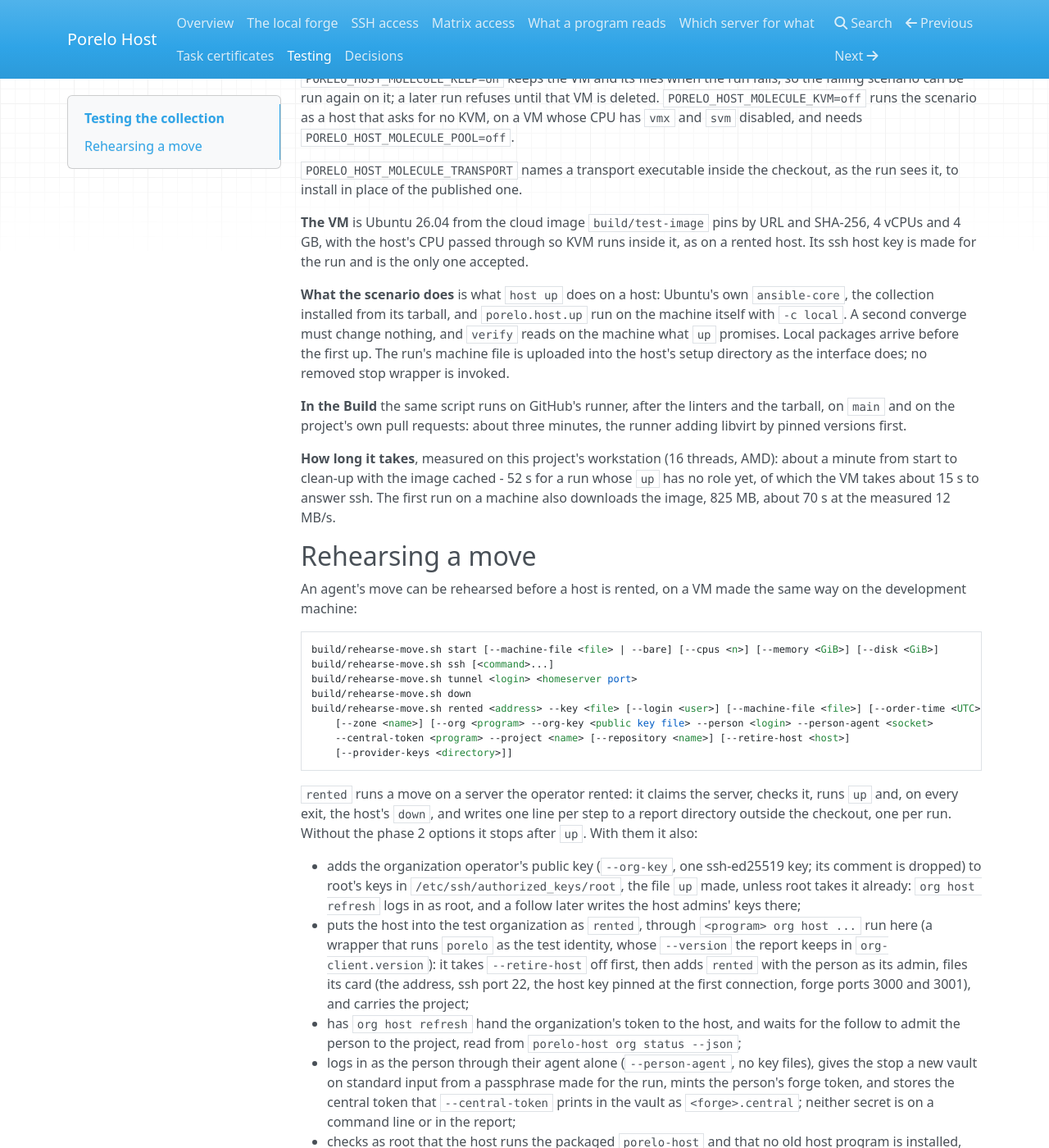
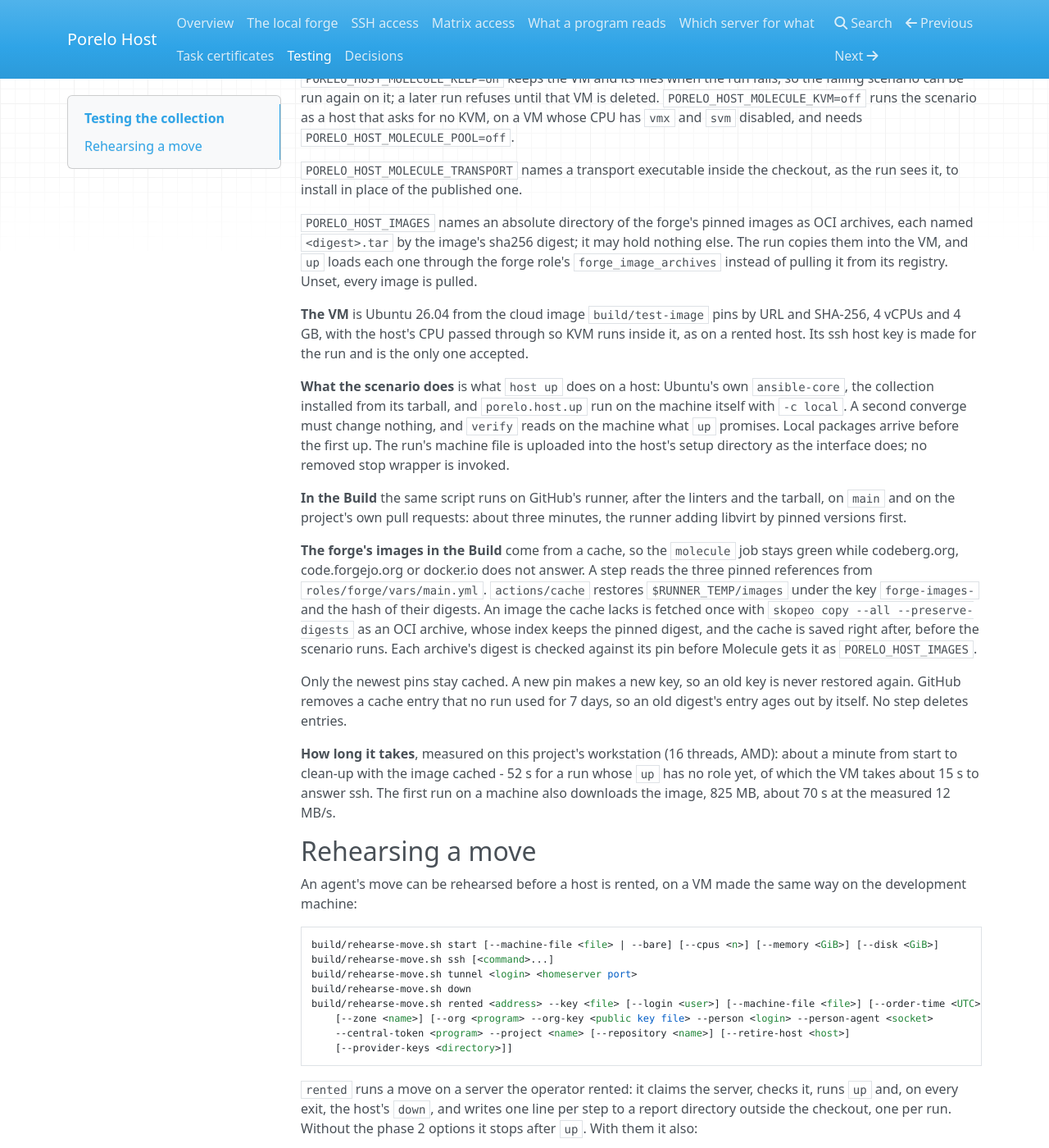
Before and after one commit to porelo-ai/porelo-host, an MkDocs documentation site: the page built from doc/testing.md, in a window 1280 px wide and 1400 px high, scrolled down 1055 px. Shown: the whole window at 82% size. Built offline with MkDocs 1.6.1, drawn with Linux system fonts in a browser that asks for light colours; nearby versions of some CDN libraries.

Commit message:
Load the forge's pinned images from a cache in the Build
Assisted-by: Claude Code, claude-opus-5-5

```diff
--- a/doc/testing.md
+++ b/doc/testing.md
@@ -45,6 +45,11 @@ needs `PORELO_HOST_MOLECULE_POOL=off`.
 `PORELO_HOST_MOLECULE_TRANSPORT` names a transport executable inside the checkout, as the run sees it, to install in
 place of the published one.
 
+`PORELO_HOST_IMAGES` names an absolute directory of the forge's pinned images as OCI archives, each named
+`<digest>.tar` by the image's sha256 digest; it may hold nothing else. The run copies them into the VM, and `up` loads
+each one through the forge role's `forge_image_archives` instead of pulling it from its registry. Unset, every image is
+pulled.
+
 **The VM** is Ubuntu 26.04 from the cloud image `build/test-image` pins by URL and SHA-256, 4 vCPUs and 4 GB, with the
 host's CPU passed through so KVM runs inside it, as on a rented host. Its ssh host key is made for the run and is the
 only one accepted.
@@ -56,6 +61,16 @@ file is uploaded into the host's setup directory as the interface does; no remov
 
 **In the Build** the same script runs on GitHub's runner, after the linters and the tarball, on `main` and on the
 project's own pull requests: about three minutes, the runner adding libvirt by pinned versions first.
+
+**The forge's images in the Build** come from a cache, so the `molecule` job stays green while codeberg.org,
+code.forgejo.org or docker.io does not answer. A step reads the three pinned references from
+`roles/forge/vars/main.yml`. `actions/cache` restores `$RUNNER_TEMP/images` under the key `forge-images-` and the hash
+of their digests. An image the cache lacks is fetched once with `skopeo copy --all --preserve-digests` as an OCI
+archive, whose index keeps the pinned digest, and the cache is saved right after, before the scenario runs. Each
+archive's digest is checked against its pin before Molecule gets it as `PORELO_HOST_IMAGES`.
+
+Only the newest pins stay cached. A new pin makes a new key, so an old key is never restored again. GitHub removes a
+cache entry that no run used for 7 days, so an old digest's entry ages out by itself. No step deletes entries.
 
 **How long it takes**, measured on this project's workstation (16 threads, AMD): about a minute from start to clean-up
 with the image cached - 52 s for a run whose `up` has no role yet, of which the VM takes about 15 s to answer ssh.
```
Also changed, not shown: CHANGELOG.md (+4 -0 lines), issues/HO168-Forgejo-Images-From-A-Cache-In-The-Build.md (+18 -15 lines), issues/README.md (+1 -1 lines), roles/forge/README.md (+9 -0 lines), 11 other files.
